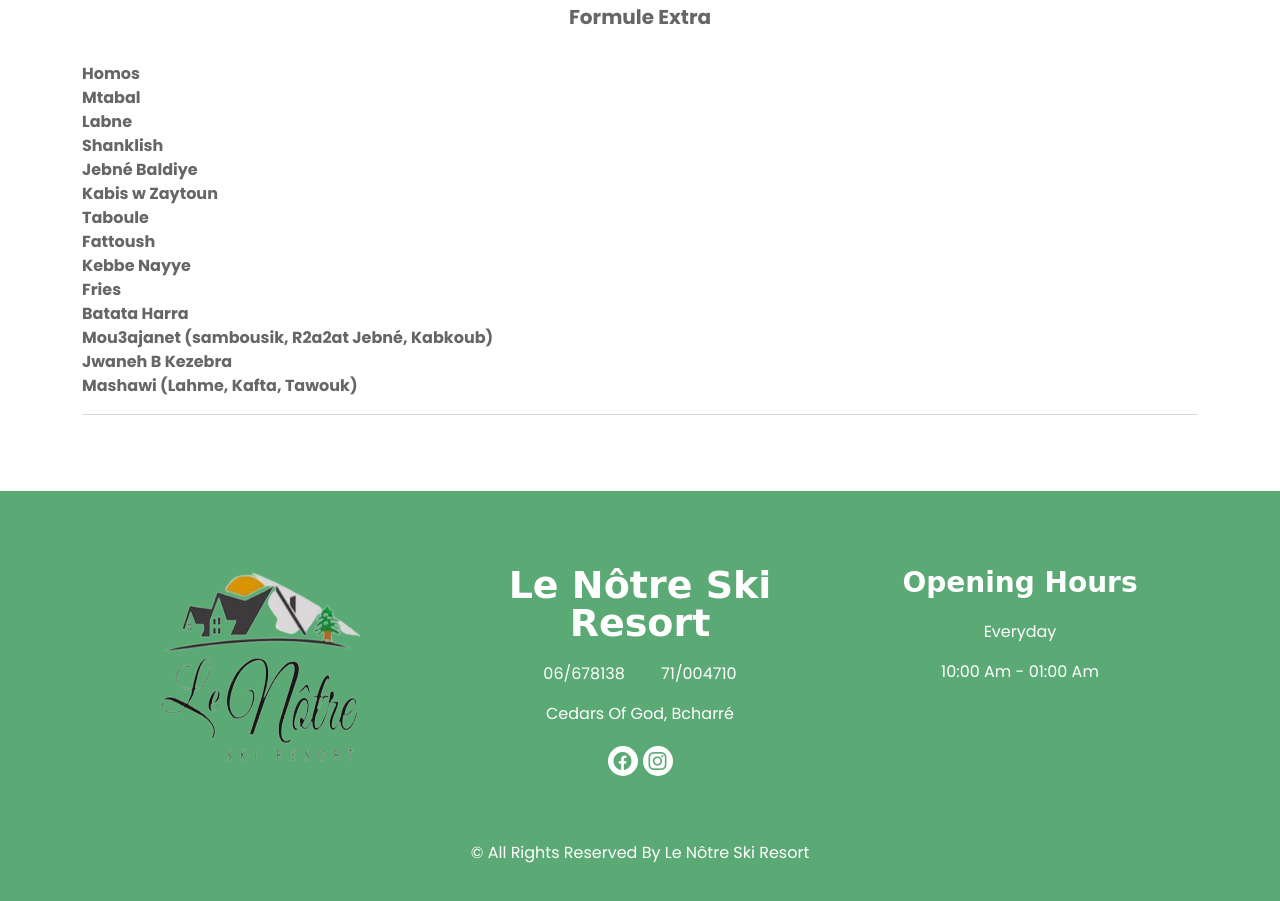
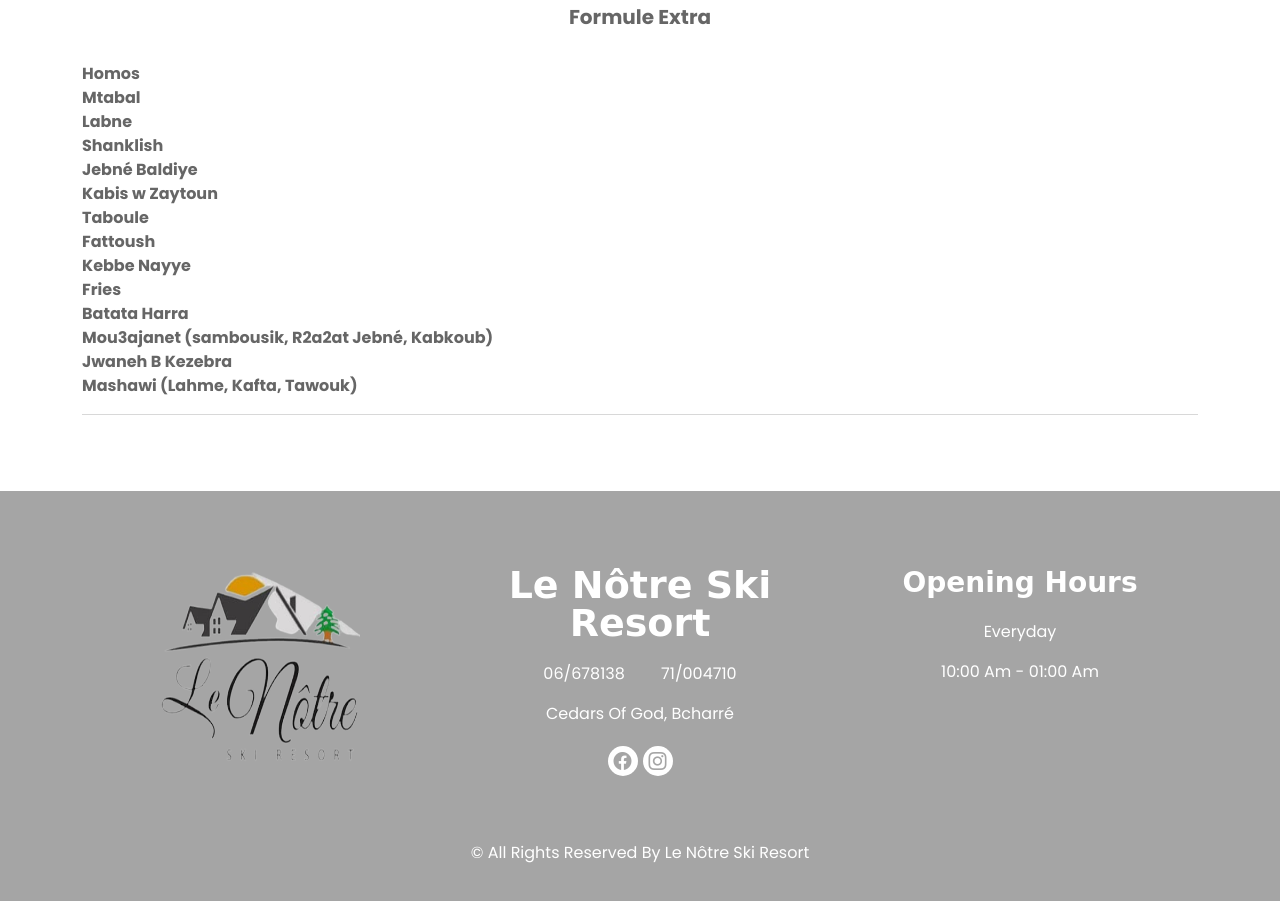
Before and after one commit to PMenu/LeNotre, a plain HTML site: page index.html in a window 1280 px wide. Shown: the part 3873-4774 px from the top of the page. Drawn offline with Linux system fonts and the light colour scheme.

Commit message:
Update style.css

```diff
--- a/assets/css/style.css
+++ b/assets/css/style.css
@@ -38,7 +38,7 @@ h1, h2, h3, h4, h5, h6 {
   right: 15px;
   bottom: 15px;
   z-index: 996;
-  background: #5ba974;
+  background: #a5a5a5;
   width: 40px;
   height: 40px;
   border-radius: 50px;
@@ -177,7 +177,7 @@ section {
 --------------------------------------------------------------*/
 /* footer section*/
 .footer_section {
-  background-color: #5ba974;
+  background-color: #a5a5a5;
   color: #ffffff;
   padding: 75px 0 40px 0;
   text-align: center;
@@ -254,7 +254,7 @@ section {
   -webkit-box-align: center;
       -ms-flex-align: center;
           align-items: center;
-  color: #5ba974;
+  color: #a5a5a5;
   width: 30px;
   height: 30px;
   border-radius: 100%;
```
